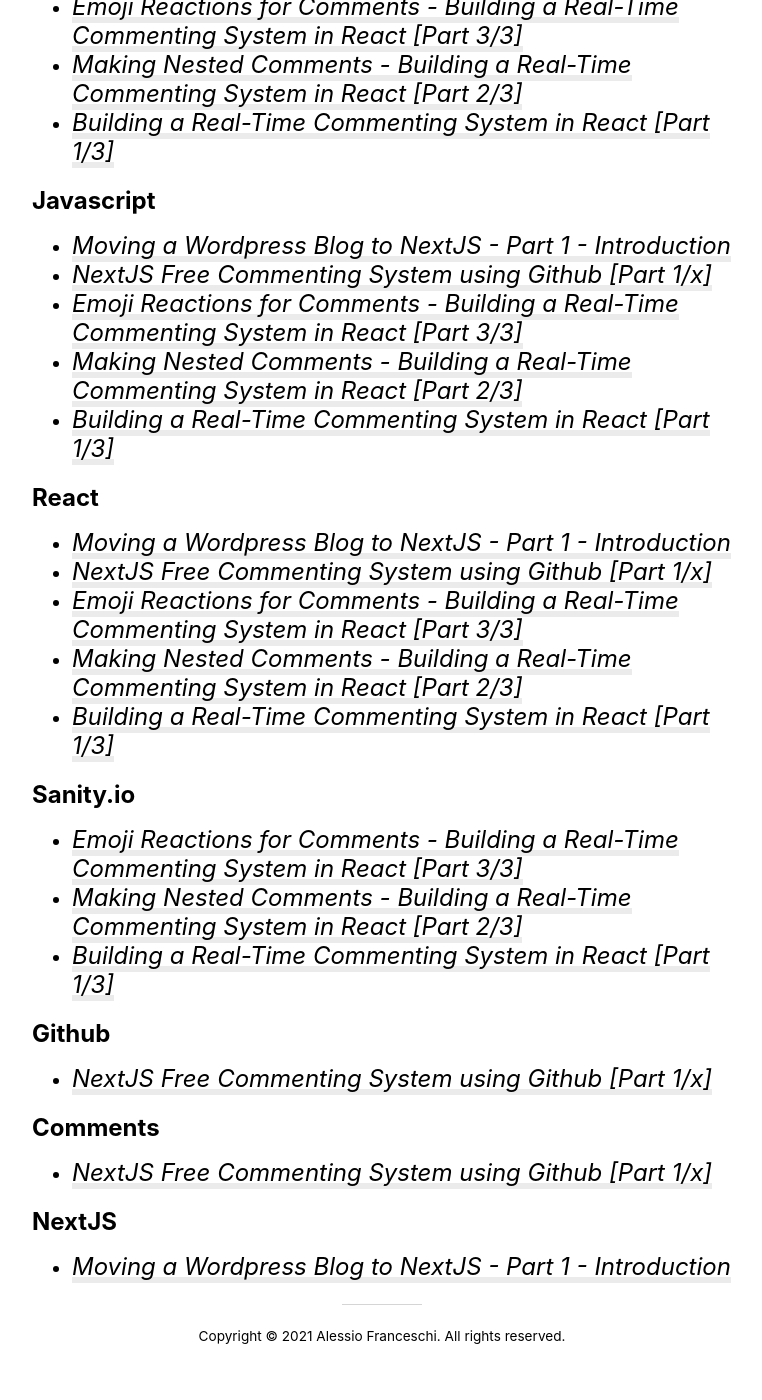
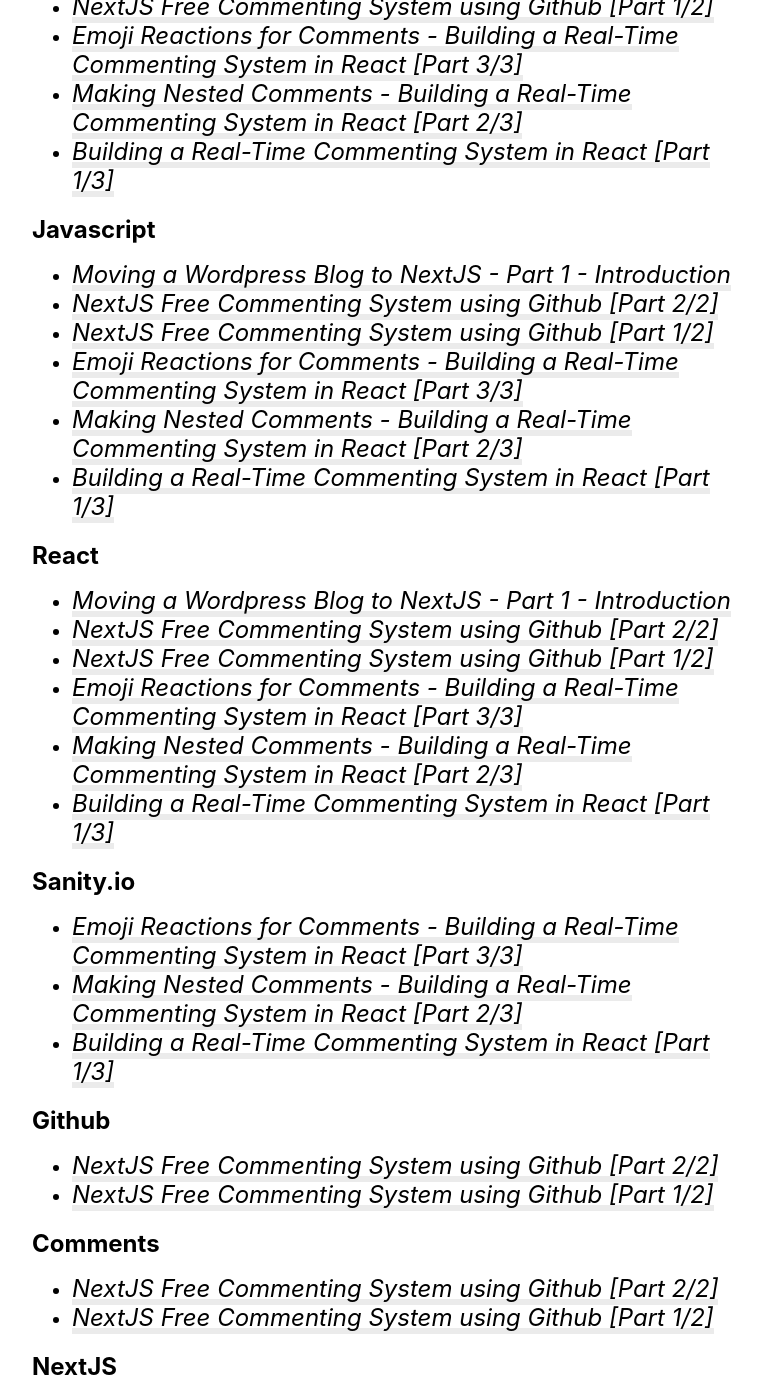
Before and after one commit to PandaSekh/PandaSekh_OldBlog, a Jekyll site: the page built from categories.md, in a window 1280 px wide and 1400 px high, scrolled down 491 px. Shown: the whole window, without its empty margins (258-1020 px from the left). Built offline with Jekyll 4.4.1, drawn with Linux system fonts in a browser that asks for light colours; before the commit the page ends 1858 px from its top, so only the background shows below that; some of the changed lines change nothing that is shown; some of the changed text lies outside the part shown.

Commit message:
new posts

````diff
--- a/_posts/2022-08-10-nextjs-free-commenting-system.md
+++ b/_posts/2021-08-10-nextjs-free-commenting-system-part-1.md
@@ -1,15 +1,15 @@
 ---
-title: NextJS Free Commenting System using Github [Part 1/x]
+title: NextJS Free Commenting System using Github [Part 1/2]
 layout: post
 categories: [Next.js, Javascript, React, Github, Comments]
 description: "How to build a fully functional commenting system hosted on Github for free."
 ---
 
-In a recent project of mine built with NextJS I wanted to implement a simple but functional commenting system. While I [already did a commenting system](https://alessiofranceschi.me/blog/react-commenting-system), it was using an external CMS (Sanity.io). While Sanity is great, for this project I had two different goals:
+In a recent project of mine built with NextJS I wanted to implement a simple but functional commenting system. While I [already did a commenting system](https://alessiofranceschi.me/blog/react-commenting-system), it was using an external CMS (Sanity.io). Sanity is great, but for this project I had two different goals:
 - I wanted it to be totally free, without limits
 - I wanted total control over the data
 
-The solution I came up with was using Github as a database for the comments. Github's API allows us to make commits (save comments) and retrieve files from a repository (get the comments). Please note that this is a great solution for cheap and low-traffic website, otherwise it's just better to use a database. Anyway, this was a fun little challenge.
+The solution I came up with was using Github as a database for the comments. Github's API allows us to make commits (save comments) and retrieve files from a repository (get the comments). Please note that this is a great solution for a cheap and low-traffic website, otherwise it's just better to use a database. Anyway, this was a fun little challenge.
 
 The features of this commenting system are:
 - It's totally free
@@ -24,7 +24,9 @@
 First of all, we need to create some basic utils that we'll use later on.
 
 ### Email Encryption
-To protect the privacy of your commenters, we need to encrypt their email. If you don't need the user email (for example if you don't want to send the commenter an email in case of a reply), then you can just not ask the user for the email. Or maybe you want to ask your users other sensitive informations that you don't want to showcase in your repo. In this articles I'll build a commenting systems that requires an email, and as such I'll encrypt just that. To do that, we'll use the `crypto` library of Node.js with the AES-256 algorithm.
+In this series of articles I'll build a commenting systems that requires an email, and as such I'll encrypt just that. You can skip this step if you don't need to encrypt sensitive data.
+To protect the users' privacy, I'll use the `crypto` library of Node.js with the AES-256 algorithm.
+
 ```js
 import crypto from "crypto";
 const algorithm = "aes-256-ctr";
@@ -159,7 +161,6 @@
 
 ### Add Comment Form
 Then, we need to create the AddComment component that will render a form to create new comments or replies.
-I'm using `react-hook-form` to create the forms, but you can use whatever you prefer.
 
 ```js
 import { useEffect, useState } from "react";
@@ -205,7 +206,7 @@
 		};
 
 		// Send the new comment to an API endpoint we'll build later. It's important to pass the slug parameter and I'm doing that with a path parameter
-		fetch(`/api/putComment/${slug}`, {
+		fetch(`/api/comments/save/${slug}`, {
 			method: "POST",
 			headers: {
 				"content-type": "application/json",
@@ -247,7 +248,7 @@
 }
 ```
 
-The <CommentForm /> component is a basic `react-hook-form` form and it can be done however you want.
+The <CommentForm /> component is a basic `react-hook-form` form and it can be done however you want depending on your specific needs.
 
 ### Full Comment Block
 This component is the one that will be imported in every post.
@@ -304,3 +305,7 @@
 
 We just finished preparing the basic React structure of the commenting systems. Right now we just need to import the CommentBlock component where we want to display comments.
 In the next article we'll build the APIs that will interface with Github in order to store and retrieve the comments.
+
+Full Series:
+- 1/2 [NextJS Free Commenting System using Github]({% post_url 2022-08-10-nextjs-free-commenting-system-part-1 %})
+- 2/2 [NextJS Free Commenting System using Github]({% post_url 2022-08-10-nextjs-free-commenting-system-part-2 %})
--- /dev/null
+++ b/_posts/2021-09-10-nextjs-free-commenting-system-part-2.md
@@ -0,0 +1,342 @@
+---
+title: NextJS Free Commenting System using Github [Part 2/2]
+layout: post
+categories: [Next.js, Javascript, React, Github, Comments]
+description: "How to build a fully functional commenting system hosted on Github for free."
+---
+
+In the previous article we built the basic interface for our commenting system. Now we need to program the API endpoints to communicate with Github's API in order to save and retrieve the comments.
+
+## Save Comments
+Let's start by saving some comment. In the `pages/api` path, let's create a new folder named `comments`, inside of which we'll create another folder named `save` and finally inside that a file named `[slug].ts`. Of course you can change the naming as you wish. You can also create a single path (for example, `/api/comment`) and then call different functions depending on the method used.
+To save a comment, we need to:
+1. Check if the comment has a parent or not.
+2. If it has a parent, then we need to append this comment to the parent
+3. Else, we can insert this comment into the array of comments we might already have
+
+In both cases, we first need to request the data we already have, modify it and then update the repo.
+
+### Prepare the data
+Let's start from a basic NextJS API function.
+```js
+import type { NextApiRequest, NextApiResponse } from "next";
+
+export default (req: NextApiRequest, res: NextApiResponse): Promise<void> => {
+	return new Promise(async (resolve) => {
+		// Our code here
+	})
+}
+```
+
+Inside this function, we'll first prepare the data sent to the API.
+```js
+// Import the modules we need
+import { encrypt } from "@lib/encryption/crypto";
+import Comment from "@interfaces/Comment";
+
+const newComment: Comment = {
+	date: req.body.date,
+	parentCommentId: req.body.parentCommentId,
+	id: req.body.id,
+	username: req.body.username,
+	email: encrypt(req.body.email as string),
+	content: req.body.content,
+	children: req.body.children,
+};
+
+const { slug } = req.query;
+```
+
+### Merge parent and child comments
+We need a function that will merge a child comment with its parent. Because we work with a basic Javascript object, we'll need
+to use recursion to find the actual parent.
+
+```js
+function appendToParent(comments: Array<Comment>, newComment: Comment): Array<Comment> {
+  comments.forEach((comment) => {
+    if (comment.id === newComment.parentCommentId) {
+      comment.children.push(newComment);
+    } else if (comment.children && comment.children.length > 0) {
+      comment.children = appendToParent(comment.children, newComment);
+    }
+  });
+  return comments;
+}
+```
+
+### Update the data
+Now we have the new comment data, so we need to get the previous data and modify it.
+To communicate with Github's API I used the official library `@octokit/request`. From now on we'll work inside a `try` block.
+```js
+import { request } from "@octokit/request";
+
+try {
+	// Here we request the document in JSON (vnd.github.v3+json) because
+	// with raw we don't have the file sha
+	const prevComments = await request(
+		// we request a GET on this path
+		"GET /repos/{owner}/{repo}/contents/{path}",
+		{
+			headers: {
+				// github private token
+				authorization: `token ${process.env.GITHUB_TOKEN}`,
+				// how we want the file. In this case, we want a JSON
+				accept: "application/vnd.github.v3+json",
+			},
+			// Owner of the repo
+			owner: "PandaSekh",
+			// Name of the repo
+			repo: "my-blog-repo",
+			// the path. I save the comments in a folder named comments in the root
+			path: `comments/${slug}.json`,
+			// the branch
+			ref: "prod",
+		}
+	).catch((e) => {
+		// We accept and will handle a 404 because not every post will have
+		// comments. For any other error statusCode, throw an error.
+		if (e.status !== 404) throw new Error(e);
+	});
+	// [...] We'll add more code here
+}
+```
+
+Now that we have the new comment and, if present, the previous comments we can merge them and save the updated data. How we do this depends on the presence of previous comments.
+```js
+// Still in the try block
+ 			// if prevComments is undefined, there are no previous comments. This is the first possibility.
+      if (prevComments) {
+        // get the data from the base64 encoded content and parse it as JSON.
+        let data = JSON.parse(
+          Buffer.from(prevComments.data.content, "base64").toString("ascii")
+        );
+        // Save the sha. We need it to update the file later on
+        const { sha } = prevComments.data;
+
+        // Merge the new comment to the parent if it has one. Else, simply add it to the array.
+        if (newComment.parentCommentId) {
+          data = appendToParent(data, newComment); // Merge the parent and the child comment
+        } else {
+          data.push(newComment);
+        }
+
+        // Save the updated comments to Github
+        const update = await request(
+          "PUT /repos/{owner}/{repo}/contents/{path}",
+          {
+							headers: {
+							// github private token
+							authorization: `token ${process.env.GITHUB_TOKEN}`,
+							// how we want the file. In this case, we want a JSON
+							accept: "application/vnd.github.v3+json",
+						},
+						// Owner of the repo
+						owner: "PandaSekh",
+						// Name of the repo
+						repo: "my-blog-repo",
+						// the path. I save the comments in a folder named comments in the root
+						path: `comments/${slug}.json`,
+            branch: "prod",
+            message: `Updated comment on post ${slug}`, // Git commit message
+            sha, // The sha we saved before
+            content: Buffer.from(JSON.stringify(data), "ascii").toString("base64"),
+          }
+        );
+        res.status(200).json(JSON.stringify(update));
+        resolve();
+```
+
+And now we write the else in case there were no comments before the new one.
+
+```js
+	else {
+			const data = [newComment];
+			// Save the new comment to Github
+			const update = await request(
+				"PUT /repos/{owner}/{repo}/contents/{path}",
+				{
+						headers: {
+						// github private token
+						authorization: `token ${process.env.GITHUB_TOKEN}`,
+						// how we want the file. In this case, we want a JSON
+						accept: "application/vnd.github.v3+json",
+					},
+					// Owner of the repo
+					owner: "PandaSekh",
+					// Name of the repo
+					repo: "my-blog-repo",
+					// the path. I save the comments in a folder named comments in the root
+					path: `comments/${slug}.json`,
+					branch: "prod",
+					message: `New comment on post ${slug}`, // Git commit message
+					content: Buffer.from(JSON.stringify(data), "ascii").toString("base64"),
+				}
+			);
+			res.status(200).json(JSON.stringify(update));
+			resolve();
+		}
+	} catch (e) {
+		res.status(500).json(e);
+		resolve();
+	}
+```
+
+### Full API method
+Below the complete API method for reference.
+
+```js
+import { request } from "@octokit/request";
+import type { NextApiRequest, NextApiResponse } from "next";
+import Comment from "@interfaces/Comment";
+import { encrypt } from "@lib/encryption/crypto";
+
+function appendToParent( comments: Array<Comment>, newComment: Comment ): Array<Comment> {
+  comments.forEach((comment) => {
+    if (comment.id === newComment.parentCommentId) {
+      comment.children.push(newComment);
+    } else if (comment.children && comment.children.length > 0) {
+      comment.children = appendToParent(comment.children, newComment);
+    }
+  });
+  return comments;
+}
+
+export default (req: NextApiRequest, res: NextApiResponse): Promise<void> => {
+  return new Promise(async (resolve) => {
+    const newComment: Comment = {
+			date: req.body.date,
+			parentCommentId: req.body.parentCommentId,
+			id: req.body.id,
+			username: req.body.username,
+			email: encrypt(req.body.email as string),
+			content: req.body.content,
+			children: req.body.children,
+		};
+
+		const { slug } = req.query;
+
+    try {
+      const prevComments = await request(
+        "GET /repos/{owner}/{repo}/contents/{path}",
+        {
+          headers: {
+            authorization: `token ${process.env.GITHUB_TOKEN}`,
+            accept: "application/vnd.github.v3+json",
+          },
+          owner: "PandaSekh",
+          repo: "my-blog-repo",
+          path: `comments/${slug}.json`,
+          ref: "prod",
+        }
+      ).catch((e) => {
+        if (e.status !== 404) throw new Error(e);
+      });
+
+      if (prevComments) {
+        let data = JSON.parse(Buffer.from(prevComments.data.content, "base64").toString("ascii"));
+
+        const { sha } = prevComments.data;
+
+        if (newComment.parentCommentId) {
+          data = appendToParent(data, newComment);
+        } else {
+          data.push(newComment);
+        }
+
+        const update = await request(
+          "PUT /repos/{owner}/{repo}/contents/{path}",
+          {
+            headers: {
+              authorization: `token ${process.env.GITHUB_TOKEN}`,
+              accept: "application/vnd.github.v3+json",
+            },
+            owner: "PandaSekh",
+            repo: "my-blog-repo",
+            path: `comments/${slug}.json`,
+            branch: "prod",
+            message: `Updated comment on post ${slug}`,
+            sha,
+            content: Buffer.from(JSON.stringify(data), "ascii").toString(
+              "base64"
+            ),
+          }
+        );
+
+        res.status(200).json(JSON.stringify(update));
+        resolve();
+      } else {
+        const data = [newComment];
+
+        const update = await request(
+          "PUT /repos/{owner}/{repo}/contents/{path}",
+          {
+            headers: {
+              authorization: `token ${process.env.GITHUB_TOKEN}`,
+              accept: "application/vnd.github.v3+json",
+            },
+            owner: "PandaSekh",
+            repo: "my-blog-repo",
+            path: `comments/${slug}.json`,
+            branch: "prod",
+            message: `New comment on post ${slug}`,
+            content: Buffer.from(JSON.stringify(data), "ascii").toString(
+              "base64"
+            ),
+          }
+        );
+
+        res.status(200).json(JSON.stringify(update));
+        resolve();
+      }
+    } catch (e) {
+      res.status(500).json(e);
+      resolve();
+    }
+  });
+};
+```
+
+## Get Comments
+
+The method to retrieve comments depends on how you want to build your website. As I expected very few comments and I wanted the website to be fully static, I get the comments in a `GetStaticProps` method inside the `[slug].tsx` page. Every new comment triggers a re-deploy and rebuild the site. This is not the best approach if you expect a moderate amount of comments, in that case it might be a better idea to use `GetServerSideProps`.
+
+```js
+// This method will vary depending on your needs
+export async function getStaticProps({ params }: { params: { slug: string }}): Promise<{ props: Props }> {
+  const comments = await getComments(params.slug);
+
+  return {
+    props: {
+ 			comments,
+    },
+  };
+}
+
+async function getComments( slug: string ): Promise<Array<Comment> | null> {
+  try {
+    const comments = await request(
+      "GET /repos/{owner}/{repo}/contents/{path}",
+      {
+        headers: {
+          authorization: `token ${process.env.GITHUB_TOKEN}`,
+          accept: "application/vnd.github.v3.raw",
+        },
+        owner: "PandaSekh",
+        repo: "your-blog-repo",
+        path: `../../comments/${slug}.json`,
+        ref: "prod",
+      }
+    );
+    return JSON.parse(comments.data as unknown as string);
+  } catch (e) {
+    return null;
+  }
+}
+```
+
+That's all! This is how I built my free static commenting system.
+If you have any doubts you can comment here or write me on my social media.
+
+Full Series:
+- 1/2 [NextJS Free Commenting System using Github]({% post_url 2022-08-10-nextjs-free-commenting-system-part-1 %})
+- 2/2 [NextJS Free Commenting System using Github]({% post_url 2022-08-10-nextjs-free-commenting-system-part-2 %})
````
